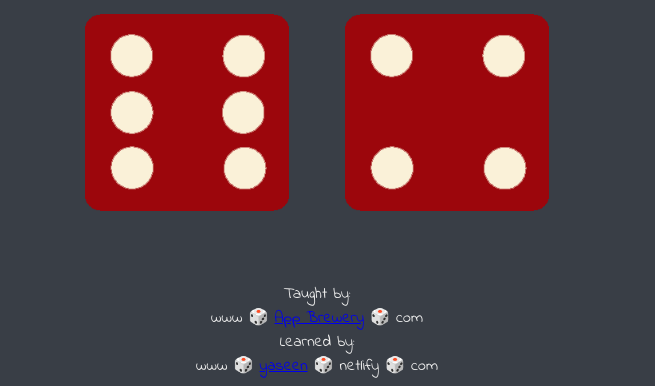
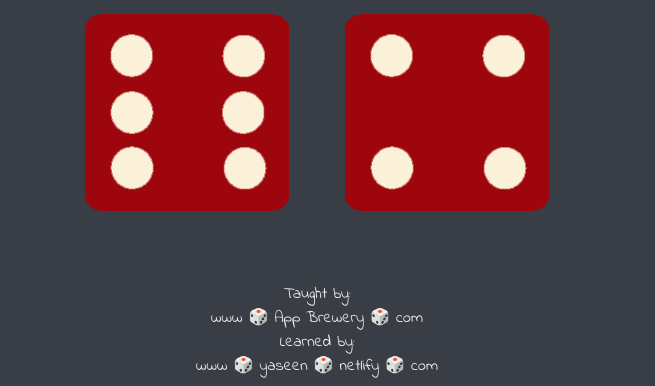
Before and after one commit to Yaseen549/Dice-challange-web-codes, a plain HTML site: page index.html in a window 1280 px wide. Shown: the part 481-867 px from the top of the page, without its empty margins (323-978 px from the left). Drawn offline with Linux system fonts and the light colour scheme.

Commit message:
Update index.html

```diff
--- a/index.html
+++ b/index.html
@@ -30,8 +30,8 @@
 
   <footer>
     Taught by: <br>
-    www 🎲 <a href="https://www.appbrewery.co/">App Brewery</a> 🎲 com <br>
+    www 🎲 App Brewery 🎲 com <br>
     Learned by: <br>
-    www 🎲 <a href="yaseen.netilfy.com">yaseen</a> 🎲 netlify 🎲 com
+    www 🎲 yaseen 🎲 netlify 🎲 com
   </footer>
 </html>
```
